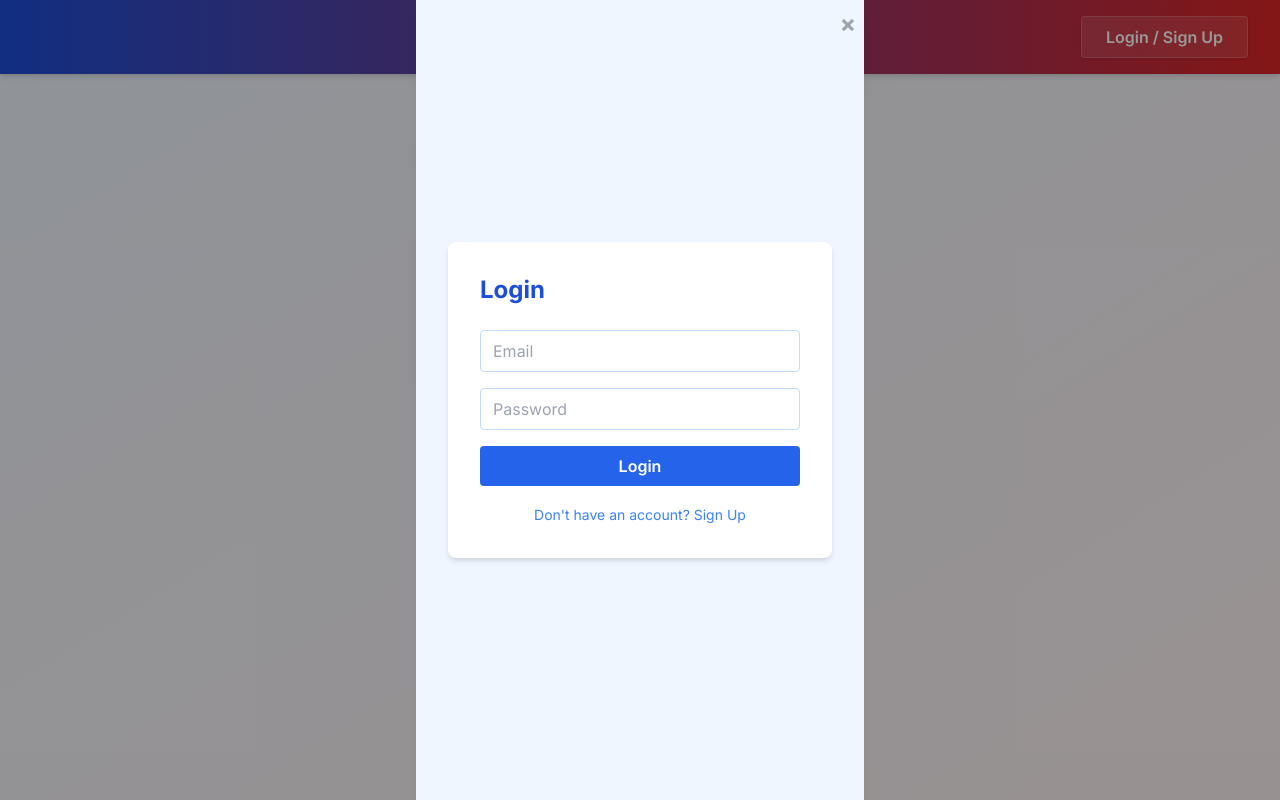
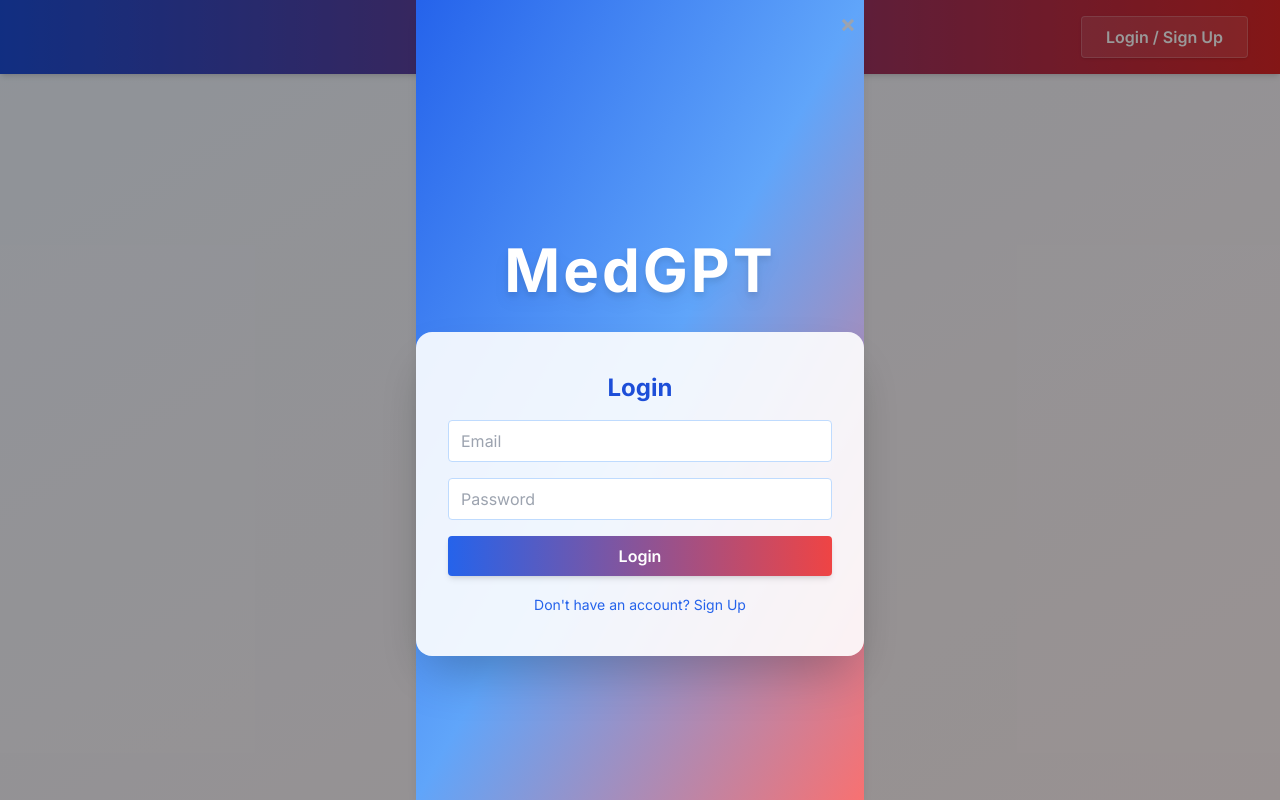
Before and after one commit to carlpaolino/MedicalGPT, a React (Create React App) app in the folder client/: page / in a window 1280 px wide. Both pictures are taken after a click on the button "Login / Sign Up". Built offline with nearby package versions, Linux system fonts and the light colour scheme; no server answers.

Commit message:
fixed auth page so it not boring

```diff
--- a/client/src/pages/AuthPage.tsx
+++ b/client/src/pages/AuthPage.tsx
@@ -44,16 +44,19 @@ const AuthPage: React.FC<AuthPageProps> = ({ onAuth }) => {
   };
 
   return (
-    <div className="flex flex-col items-center justify-center min-h-screen bg-blue-50 dark:bg-blue-900">
-      <form onSubmit={handleSubmit} className="bg-white dark:bg-blue-950 p-8 rounded-lg shadow-md w-full max-w-sm space-y-4">
-        <h2 className="text-2xl font-bold text-blue-700 dark:text-blue-200 mb-2">{isLogin ? 'Login' : 'Sign Up'}</h2>
+    <div className="min-h-screen w-full flex flex-col items-center justify-center bg-gradient-to-br from-blue-600 via-blue-400 to-red-400">
+      <div className="flex flex-col items-center w-full">
+        <h1 className="text-5xl md:text-6xl font-extrabold text-white drop-shadow-lg mt-24 mb-8 text-center select-none" style={{letterSpacing: '0.05em'}}>MedGPT</h1>
+        <div className="bg-white/90 shadow-2xl rounded-2xl px-8 py-10 w-full max-w-md flex flex-col items-center">
+          <h2 className="text-2xl font-bold text-blue-700 mb-4">{isLogin ? 'Login' : 'Sign Up'}</h2>
+          <form onSubmit={handleSubmit} className="w-full space-y-4">
             {!isLogin && (
               <input
                 type="text"
                 placeholder="Name"
                 value={name}
                 onChange={e => setName(e.target.value)}
-            className="w-full px-3 py-2 rounded border border-blue-200 dark:border-blue-800 bg-transparent text-blue-900 dark:text-blue-100"
+                className="w-full px-3 py-2 rounded border border-blue-200 bg-white text-blue-900 focus:outline-none focus:ring-2 focus:ring-blue-400"
                 required
               />
             )}
@@ -62,7 +65,7 @@ const AuthPage: React.FC<AuthPageProps> = ({ onAuth }) => {
               placeholder="Email"
               value={email}
               onChange={e => setEmail(e.target.value)}
-          className="w-full px-3 py-2 rounded border border-blue-200 dark:border-blue-800 bg-transparent text-blue-900 dark:text-blue-100"
+              className="w-full px-3 py-2 rounded border border-blue-200 bg-white text-blue-900 focus:outline-none focus:ring-2 focus:ring-blue-400"
               required
             />
             <input
@@ -70,27 +73,29 @@ const AuthPage: React.FC<AuthPageProps> = ({ onAuth }) => {
               placeholder="Password"
               value={password}
               onChange={e => setPassword(e.target.value)}
-          className="w-full px-3 py-2 rounded border border-blue-200 dark:border-blue-800 bg-transparent text-blue-900 dark:text-blue-100"
+              className="w-full px-3 py-2 rounded border border-blue-200 bg-white text-blue-900 focus:outline-none focus:ring-2 focus:ring-blue-400"
               required
             />
             {error && <div className="text-red-500 text-center">{error}</div>}
             <button
               type="submit"
-          className="w-full bg-blue-600 hover:bg-blue-700 text-white py-2 rounded font-semibold disabled:opacity-50"
+              className="w-full bg-gradient-to-r from-blue-600 to-red-500 hover:from-blue-700 hover:to-red-600 text-white py-2 rounded font-semibold shadow-md transition disabled:opacity-50"
               disabled={loading}
             >
               {loading ? 'Please wait...' : isLogin ? 'Login' : 'Sign Up'}
             </button>
-        <div className="text-center mt-2">
+          </form>
+          <div className="text-center mt-4">
             <button
               type="button"
-            className="text-blue-500 hover:underline text-sm"
+              className="text-blue-600 hover:underline text-sm font-medium"
               onClick={() => setIsLogin(!isLogin)}
             >
               {isLogin ? "Don't have an account? Sign Up" : 'Already have an account? Login'}
             </button>
           </div>
-      </form>
+        </div>
+      </div>
     </div>
   );
 };
```
Lines whose indentation alone changed are shown as unchanged.
